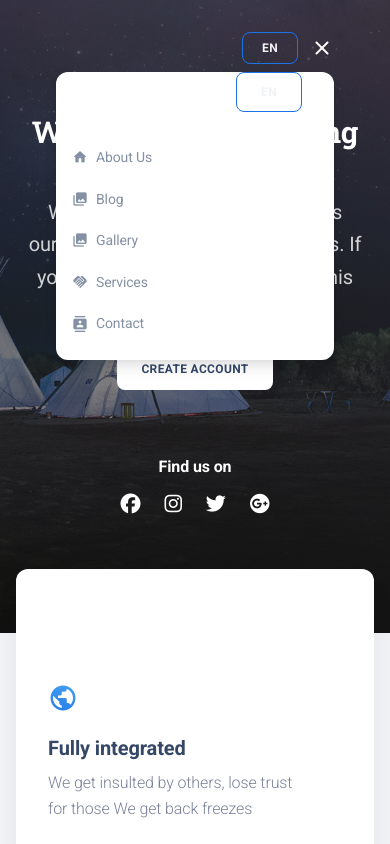
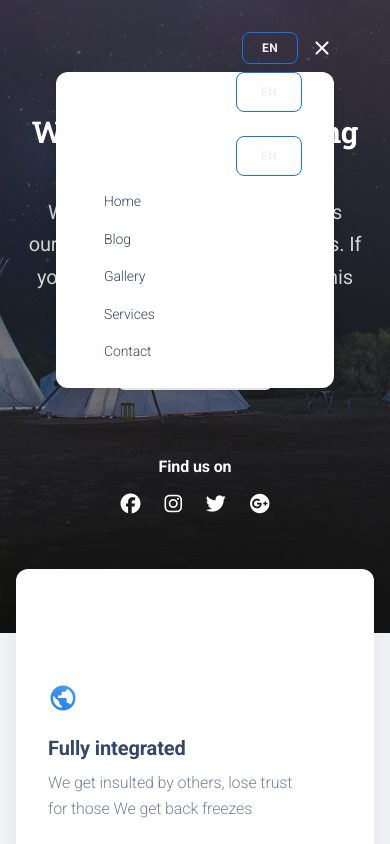
Before and after one commit to Tabernol/venus, a React (Create React App) app: page / in a window 390 px wide. Both pictures are taken after a click on the element "menu". Shown: the top 844 px of the page. Built offline with nearby package versions, Linux system fonts and the light colour scheme.

Commit message:
try to fix mobile version

```diff
--- a/src/examples/Navbars/DefaultNavbar/DefaultNavbarMobile.js
+++ b/src/examples/Navbars/DefaultNavbar/DefaultNavbarMobile.js
@@ -1,166 +1,256 @@
-/**
-=========================================================
-* Material Kit 2 React - v2.1.0
-=========================================================
-
-* Product Page: https://www.creative-tim.com/product/material-kit-react
-* Copyright 2023 Creative Tim (https://www.creative-tim.com)
-
-Coded by www.creative-tim.com
-
- =========================================================
-
-* The above copyright notice and this permission notice shall be included in all copies or substantial portions of the Software.
-*/
-
 import { useState } from "react";
-
-// react-router components
+import PropTypes from "prop-types";
 import { Link } from "react-router-dom";
-
-// prop-types is a library for typechecking of props.
-import PropTypes from "prop-types";
-
-// @mui material components
 import Collapse from "@mui/material/Collapse";
 import MuiLink from "@mui/material/Link";
+import List from "@mui/material/List";
+import ListItemButton from "@mui/material/ListItemButton";
+import ListItemText from "@mui/material/ListItemText";
 
-// Material Kit 2 React components
 import MKBox from "components/MKBox";
 import MKTypography from "components/MKTypography";
-
-// Material Kit 2 React example components
-import DefaultNavbarDropdown from "examples/Navbars/DefaultNavbar/DefaultNavbarDropdown";
+import LanguageSwitcher from "components/LanguageSwitcher";
+import { useTranslation } from "react-i18next";
 
 function DefaultNavbarMobile({ routes, open }) {
-  const [collapse, setCollapse] = useState("");
+    const { t } = useTranslation();
+    const safeRoutes = Array.isArray(routes) ? routes : [];
 
-  const handleSetCollapse = (name) => (collapse === name ? setCollapse(false) : setCollapse(name));
+    // map path -> i18n key (підлаштуй під свої)
+    const labelKeyByPath = {
+        "/": "nav.home",
+        "/about-us": "nav.about",
+        "/services": "nav.services",
+        "/gallery": "nav.gallery",
+        "/blog": "nav.blog",
+        "/contact": "nav.contact",
+    };
 
-  const renderNavbarItems = routes.map(
-    ({ name, icon, collapse: routeCollapses, href, route, collapse: navCollapse }) => (
-      <DefaultNavbarDropdown
-        key={name}
-        name={name}
-        icon={icon}
-        collapseStatus={name === collapse}
-        onClick={() => handleSetCollapse(name)}
-        href={href}
-        route={route}
-        collapse={Boolean(navCollapse)}
-      >
-        <MKBox sx={{ height: "15rem", maxHeight: "15rem", overflowY: "scroll" }}>
-          {routeCollapses &&
-            routeCollapses.map((item) => (
-              <MKBox key={item.name} px={2}>
-                {item.collapse ? (
-                  <>
-                    <MKTypography
-                      display="block"
-                      variant="button"
-                      fontWeight="bold"
-                      textTransform="capitalize"
-                      py={1}
-                      px={0.5}
-                    >
-                      {item.name}
-                    </MKTypography>
-                    {item.collapse.map((el) => (
-                      <MKTypography
-                        key={el.name}
-                        component={el.route ? Link : MuiLink}
-                        to={el.route ? el.route : ""}
-                        href={el.href ? el.href : ""}
-                        target={el.href ? "_blank" : ""}
-                        rel={el.href ? "noreferrer" : "noreferrer"}
-                        minWidth="11.25rem"
-                        display="block"
-                        variant="button"
-                        color="text"
-                        textTransform="capitalize"
-                        fontWeight="regular"
-                        py={0.625}
-                        px={2}
-                        sx={({ palette: { grey, dark }, borders: { borderRadius } }) => ({
-                          borderRadius: borderRadius.md,
-                          cursor: "pointer",
-                          transition: "all 300ms linear",
+    return (
+        <Collapse in={Boolean(open)} timeout="auto" unmountOnExit>
+            <MKBox
+                // прибираємо дивний «пошуковий» вигляд
+                width="100%"
+                my={1}
+                ml={0}
+                px={2}
+                py={1}
+            >
+                {/* ЄДИНИЙ перемикач мови у мобільному меню */}
+                <MKBox display="flex" justifyContent="flex-end" mb={1}>
+                    <LanguageSwitcher size="medium" />
+                </MKBox>
 
-                          "&:hover": {
-                            backgroundColor: grey[200],
-                            color: dark.main,
-                          },
+                <List dense disablePadding>
+                    {safeRoutes
+                        .filter((r) => r && (r.route || r.href))
+                        .map(({ name, route, href }) => {
+                            const label = t(labelKeyByPath[route] || name);
+                            const linkProps = route
+                                ? { component: Link, to: route }
+                                : { component: MuiLink, href, target: "_blank", rel: "noreferrer" };
+
+                            return (
+                                <ListItemButton
+                                    key={route || href || label}
+                                    {...linkProps}
+                                    sx={({ palette: { grey, dark }, borders: { borderRadius } }) => ({
+                                        borderRadius: borderRadius.md,
+                                        mb: 0.5,
+                                        "&:hover": { backgroundColor: grey[200], "& *": { color: dark.main } },
+                                    })}
+                                >
+                                    <ListItemText
+                                        primary={
+                                            <MKTypography variant="button" textTransform="capitalize">
+                                                {label}
+                                            </MKTypography>
+                                        }
+                                    />
+                                </ListItemButton>
+                            );
                         })}
-                      >
-                        {el.name}
-                      </MKTypography>
-                    ))}
-                  </>
-                ) : (
-                  <MKBox
-                    key={item.key}
-                    display="block"
-                    component={item.route ? Link : MuiLink}
-                    to={item.route ? item.route : ""}
-                    href={item.href ? item.href : ""}
-                    target={item.href ? "_blank" : ""}
-                    rel={item.href ? "noreferrer" : "noreferrer"}
-                    sx={({ palette: { grey, dark }, borders: { borderRadius } }) => ({
-                      borderRadius: borderRadius.md,
-                      cursor: "pointer",
-                      transition: "all 300ms linear",
-                      py: 1,
-                      px: 1.625,
-
-                      "&:hover": {
-                        backgroundColor: grey[200],
-                        color: dark.main,
-
-                        "& *": {
-                          color: dark.main,
-                        },
-                      },
-                    })}
-                  >
-                    <MKTypography
-                      display="block"
-                      variant="button"
-                      fontWeight="bold"
-                      textTransform="capitalize"
-                    >
-                      {item.name}
-                    </MKTypography>
-                    <MKTypography
-                      display="block"
-                      variant="button"
-                      color="text"
-                      fontWeight="regular"
-                      sx={{ transition: "all 300ms linear" }}
-                    >
-                      {item.description}
-                    </MKTypography>
-                  </MKBox>
-                )}
-              </MKBox>
-            ))}
-        </MKBox>
-      </DefaultNavbarDropdown>
-    )
-  );
-
-  return (
-    <Collapse in={Boolean(open)} timeout="auto" unmountOnExit>
-      <MKBox width="calc(100% + 1.625rem)" my={2} ml={-2}>
-        {renderNavbarItems}
-      </MKBox>
-    </Collapse>
-  );
+                </List>
+            </MKBox>
+        </Collapse>
+    );
 }
 
-// Typechecking props for the DefaultNavbarMobile
 DefaultNavbarMobile.propTypes = {
-  routes: PropTypes.arrayOf(PropTypes.oneOfType([PropTypes.object])).isRequired,
-  open: PropTypes.oneOfType([PropTypes.bool, PropTypes.object]).isRequired,
+    routes: PropTypes.arrayOf(PropTypes.oneOfType([PropTypes.object])).isRequired,
+    open: PropTypes.oneOfType([PropTypes.bool, PropTypes.object]).isRequired,
 };
 
 export default DefaultNavbarMobile;
+
+
+
+
+
+
+// /**
+// =========================================================
+// * Material Kit 2 React - v2.1.0
+// =========================================================
+//
+// * Product Page: https://www.creative-tim.com/product/material-kit-react
+// * Copyright 2023 Creative Tim (https://www.creative-tim.com)
+//
+// Coded by www.creative-tim.com
+//
+//  =========================================================
+//
+// * The above copyright notice and this permission notice shall be included in all copies or substantial portions of the Software.
+// */
+//
+// import { useState } from "react";
+//
+// // react-router components
+// import { Link } from "react-router-dom";
+//
+// // prop-types is a library for typechecking of props.
+// import PropTypes from "prop-types";
+//
+// // @mui material components
+// import Collapse from "@mui/material/Collapse";
+// import MuiLink from "@mui/material/Link";
+//
+// // Material Kit 2 React components
+// import MKBox from "components/MKBox";
+// import MKTypography from "components/MKTypography";
+//
+// // Material Kit 2 React example components
+// import DefaultNavbarDropdown from "examples/Navbars/DefaultNavbar/DefaultNavbarDropdown";
+//
+// function DefaultNavbarMobile({ routes, open }) {
+//   const [collapse, setCollapse] = useState("");
+//
+//   const handleSetCollapse = (name) => (collapse === name ? setCollapse(false) : setCollapse(name));
+//
+//   const renderNavbarItems = routes.map(
+//     ({ name, icon, collapse: routeCollapses, href, route, collapse: navCollapse }) => (
+//       <DefaultNavbarDropdown
+//         key={name}
+//         name={name}
+//         icon={icon}
+//         collapseStatus={name === collapse}
+//         onClick={() => handleSetCollapse(name)}
+//         href={href}
+//         route={route}
+//         collapse={Boolean(navCollapse)}
+//       >
+//         <MKBox sx={{ height: "15rem", maxHeight: "15rem", overflowY: "scroll" }}>
+//           {routeCollapses &&
+//             routeCollapses.map((item) => (
+//               <MKBox key={item.name} px={2}>
+//                 {item.collapse ? (
+//                   <>
+//                     <MKTypography
+//                       display="block"
+//                       variant="button"
+//                       fontWeight="bold"
+//                       textTransform="capitalize"
+//                       py={1}
+//                       px={0.5}
+//                     >
+//                       {item.name}
+//                     </MKTypography>
+//                     {item.collapse.map((el) => (
+//                       <MKTypography
+//                         key={el.name}
+//                         component={el.route ? Link : MuiLink}
+//                         to={el.route ? el.route : ""}
+//                         href={el.href ? el.href : ""}
+//                         target={el.href ? "_blank" : ""}
+//                         rel={el.href ? "noreferrer" : "noreferrer"}
+//                         minWidth="11.25rem"
+//                         display="block"
+//                         variant="button"
+//                         color="text"
+//                         textTransform="capitalize"
+//                         fontWeight="regular"
+//                         py={0.625}
+//                         px={2}
+//                         sx={({ palette: { grey, dark }, borders: { borderRadius } }) => ({
+//                           borderRadius: borderRadius.md,
+//                           cursor: "pointer",
+//                           transition: "all 300ms linear",
+//
+//                           "&:hover": {
+//                             backgroundColor: grey[200],
+//                             color: dark.main,
+//                           },
+//                         })}
+//                       >
+//                         {el.name}
+//                       </MKTypography>
+//                     ))}
+//                   </>
+//                 ) : (
+//                   <MKBox
+//                     key={item.key}
+//                     display="block"
+//                     component={item.route ? Link : MuiLink}
+//                     to={item.route ? item.route : ""}
+//                     href={item.href ? item.href : ""}
+//                     target={item.href ? "_blank" : ""}
+//                     rel={item.href ? "noreferrer" : "noreferrer"}
+//                     sx={({ palette: { grey, dark }, borders: { borderRadius } }) => ({
+//                       borderRadius: borderRadius.md,
+//                       cursor: "pointer",
+//                       transition: "all 300ms linear",
+//                       py: 1,
+//                       px: 1.625,
+//
+//                       "&:hover": {
+//                         backgroundColor: grey[200],
+//                         color: dark.main,
+//
+//                         "& *": {
+//                           color: dark.main,
+//                         },
+//                       },
+//                     })}
+//                   >
+//                     <MKTypography
+//                       display="block"
+//                       variant="button"
+//                       fontWeight="bold"
+//                       textTransform="capitalize"
+//                     >
+//                       {item.name}
+//                     </MKTypography>
+//                     <MKTypography
+//                       display="block"
+//                       variant="button"
+//                       color="text"
+//                       fontWeight="regular"
+//                       sx={{ transition: "all 300ms linear" }}
+//                     >
+//                       {item.description}
+//                     </MKTypography>
+//                   </MKBox>
+//                 )}
+//               </MKBox>
+//             ))}
+//         </MKBox>
+//       </DefaultNavbarDropdown>
+//     )
+//   );
+//
+//   return (
+//     <Collapse in={Boolean(open)} timeout="auto" unmountOnExit>
+//       <MKBox width="calc(100% + 1.625rem)" my={2} ml={-2}>
+//         {renderNavbarItems}
+//       </MKBox>
+//     </Collapse>
+//   );
+// }
+//
+// // Typechecking props for the DefaultNavbarMobile
+// DefaultNavbarMobile.propTypes = {
+//   routes: PropTypes.arrayOf(PropTypes.oneOfType([PropTypes.object])).isRequired,
+//   open: PropTypes.oneOfType([PropTypes.bool, PropTypes.object]).isRequired,
+// };
+//
+// export default DefaultNavbarMobile;
```
